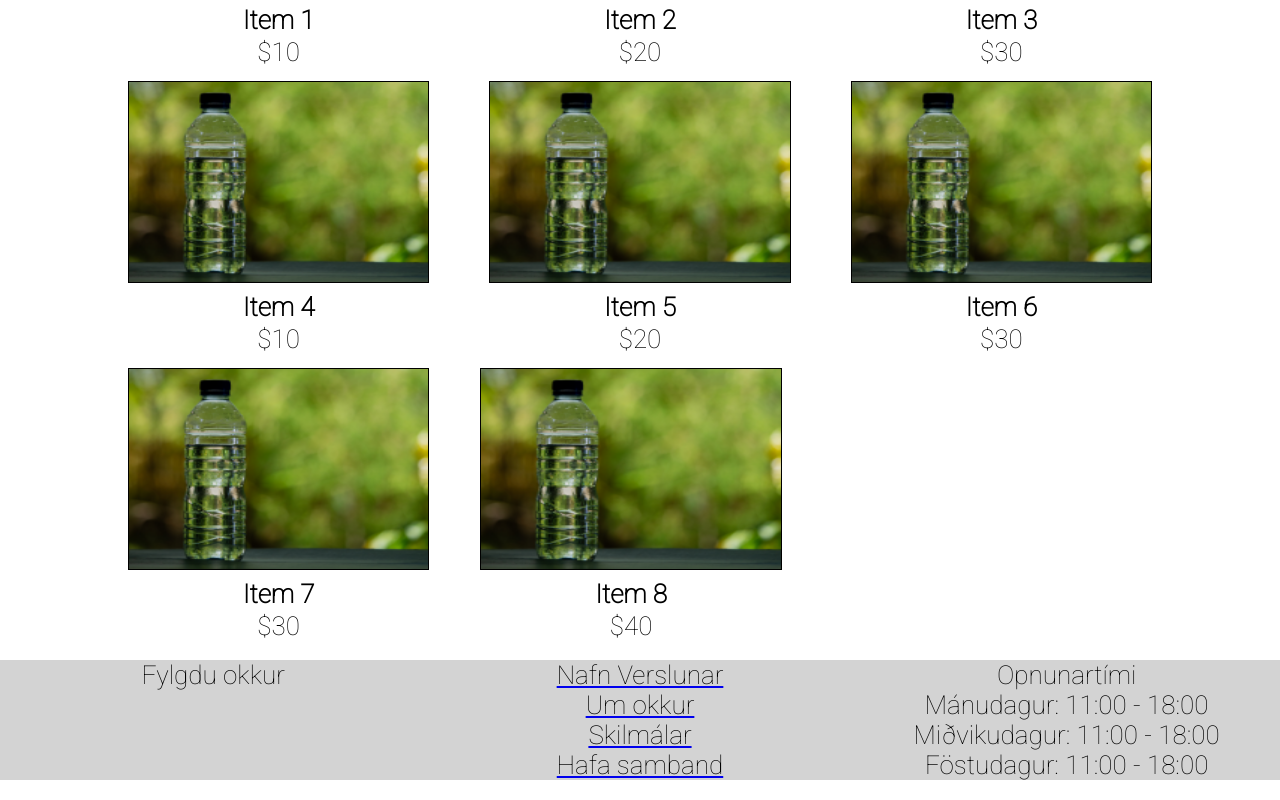
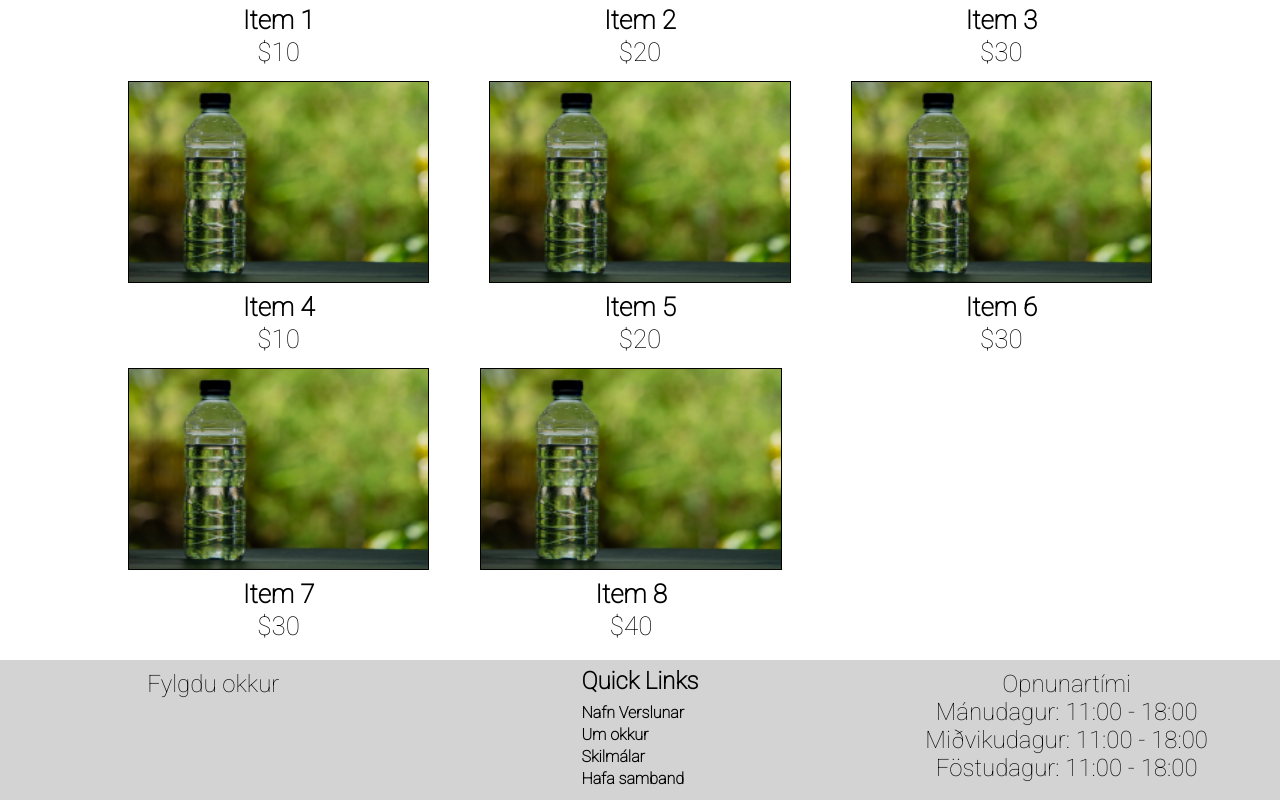
Before and after one commit to birkirfreyrg/My-Website, a React (Create React App) app: page / in a window 1280 px wide. Shown: the part 1238-2038 px from the top of the page. Built offline with nearby package versions, Linux system fonts and the light colour scheme.

Commit message:
Footer, quick links quick updates

```diff
--- a/src/components/Info.tsx
+++ b/src/components/Info.tsx
@@ -1,15 +1,24 @@
-import React from 'react';
-import '../styles/Info.css'
+import React from "react";
+import "../styles/Info.css";
 
 function Info() {
   return (
     <div className="info-container">
-        <div className='info'>
-            <a href="url"><p>Nafn Verslunar</p></a>
-            <a href="url"><p>Um okkur</p></a>
-            <a href="url"><p>Skilmálar</p></a>
-            <a href="url"><p>Hafa samband</p></a>
-        </div>
+      <div className="info">
+        <p className="quick-links">Quick Links</p>
+        <a href="url">
+          <p>Nafn Verslunar</p>
+        </a>
+        <a href="url">
+          <p>Um okkur</p>
+        </a>
+        <a href="url">
+          <p>Skilmálar</p>
+        </a>
+        <a href="url">
+          <p>Hafa samband</p>
+        </a>
+      </div>
     </div>
   );
 }
--- a/src/styles/Footer.css
+++ b/src/styles/Footer.css
@@ -5,7 +5,10 @@
   min-height: 5vh;
   background-color: lightgray;
   color: black;
+  padding-top: 10px;
+  padding-bottom: 10px;
   width: 100%;
+  font-size: 24px;
 }
 
 .footer {
--- a/src/styles/Info.css
+++ b/src/styles/Info.css
@@ -1,9 +1,23 @@
 .info-container {
-    width: 33.33%;
-    display: flex;
-    justify-content: center;
+  display: flex;
+  width: 33.33%;
+  display: flex;
+  justify-content: center;
+  font-size: 16px;
+  line-height: 22px;
+  text-align: start;
 }
 
 .info {
+  font-weight: 700;
+}
 
+.quick-links {
+  font-size: 24px;
+  font-weight: bold;
+  margin-bottom: 10px;
 }
+
+a:link {
+  text-decoration: none;
+}
```
Also changed, not shown: src/styles/Socials.css (+4 -4 lines). Lines whose indentation alone changed are shown as unchanged.
